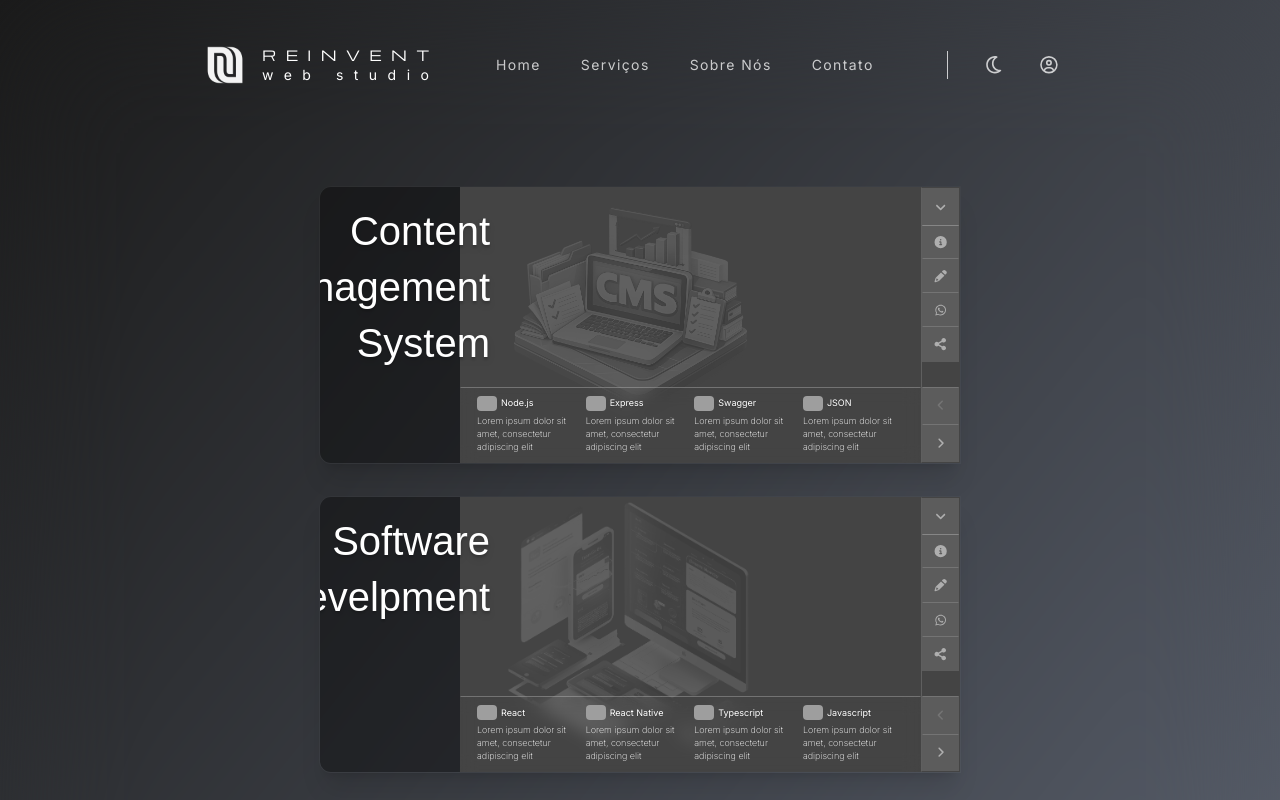
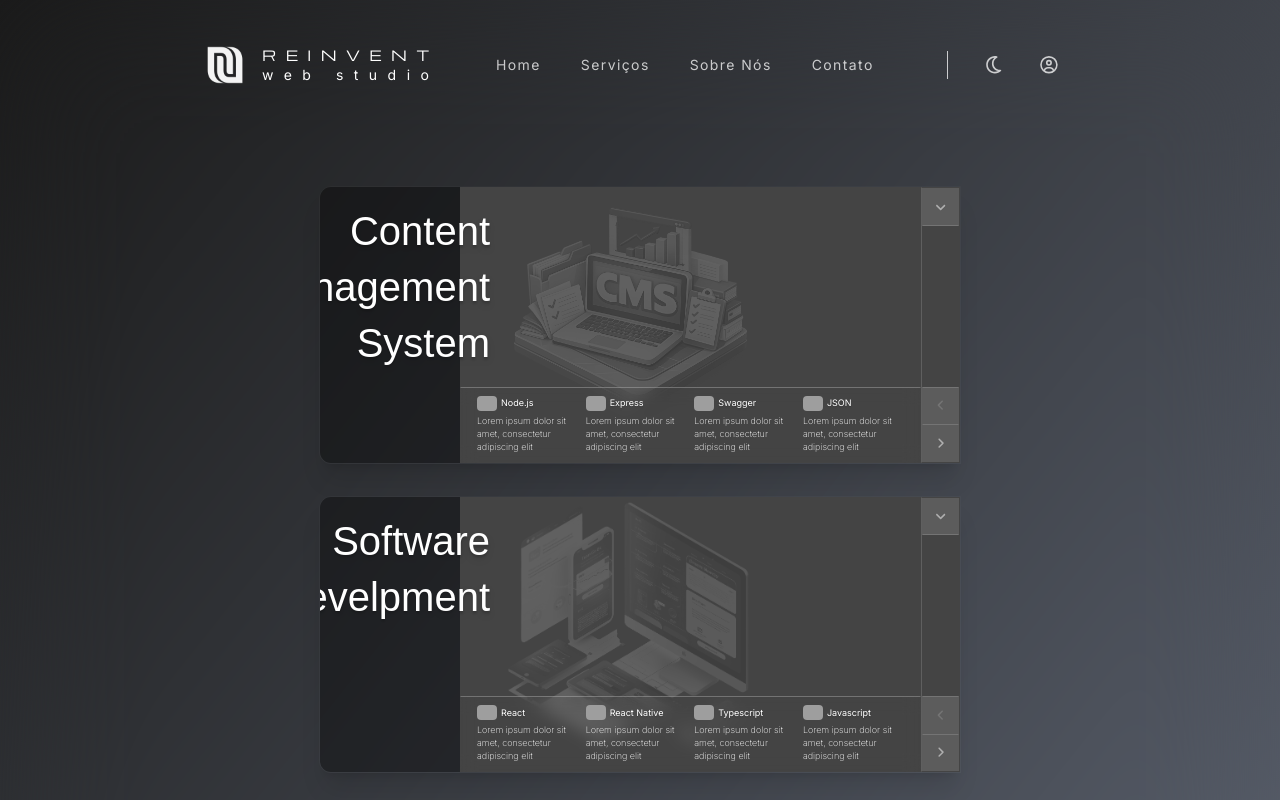
Before and after one commit to reinvent-ws/reinvent, a Next.js app: page / in a window 1280 px wide. Shown: the top 800 px of the page. Built offline with nearby package versions, Linux system fonts and the light colour scheme; grey boxes are pictures that could not be loaded; a web font is replaced by a local one.

Commit message:
Correcting a menu component location and removing hover effects from the menu group to prevent this.

```diff
--- a/app/components/sector-card.tsx
+++ b/app/components/sector-card.tsx
@@ -15,6 +15,7 @@ export const SectorCard = (({role, job_img, domains, open_menu}: PropSectorCard)
     const [openMiniMenu, setOpenMiniMenu] = useState<boolean>(open_menu)
 
     const styleIconsAside = 'w-[37.5px] h-[37.5px] flex border border-transparent flex items-center justify-center bg-[#ffffff20] cursor-pointer hover:text-white duration-300 ease-in-out'
+    const styleIcons = 'w-[37.5px] h-[37.5px] flex border border-transparent flex items-center justify-center bg-[#ffffff20] cursor-pointer'
 
     return (
         <section className='flex w-fit h-[277.5px] border-[1px] border-white/2.5 overflow-hidden shadow-xl rounded-tl-xl rounded-bl-xl'>
@@ -50,15 +51,17 @@ export const SectorCard = (({role, job_img, domains, open_menu}: PropSectorCard)
                 </div>
                 <div className='border border-transparent border-l-[#ffffff25] flex flex-col justify-between text-white/50'>
                     <div
-                        className={`relative ${styleIconsAside} border-b-[#ffffff25] cursor-pointer`}
+                        className={`relative ${styleIcons} border-b-[#ffffff25] cursor-pointer`}
                         onClick={() => setOpenMiniMenu(!openMiniMenu)}
                     >
                         {openMiniMenu ?
                         <FontAwesomeIcon icon={faAngleDown} size='sm'/>
                         :
-                        <FontAwesomeIcon icon={faAngleUp} size='sm'/>
+                        <>
+                            <FontAwesomeIcon icon={faAngleUp} size='sm'/>
+                            <MiniMenu />
+                        </>
                         }
-                        <MiniMenu />
                     </div>
                     <div>
                         <div className={`${styleIconsAside} border-t-[#ffffff25] text-white/15`}>
```
